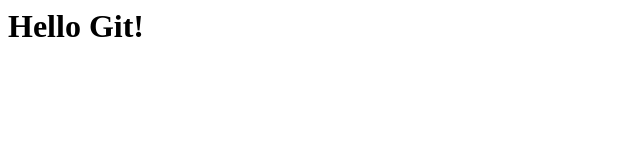
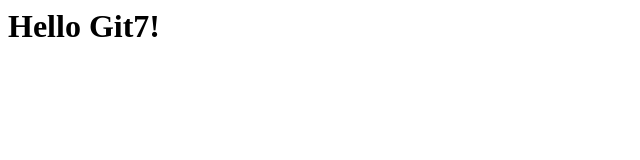
Before and after one commit to kondrashkinev/learning2025, a plain HTML site: page index.html in a window 1280 px wide. Shown: the full height of the page, 0-640 px from the left. Drawn offline with Linux system fonts and the light colour scheme.

Commit message:
Wrong commit

```diff
--- a/index.html
+++ b/index.html
@@ -1 +1 @@
-<h1>Hello Git! </h1>
+<h1>Hello Git7! </h1>
```
Also changed, not shown: подсказки.txt, 3 other files.
